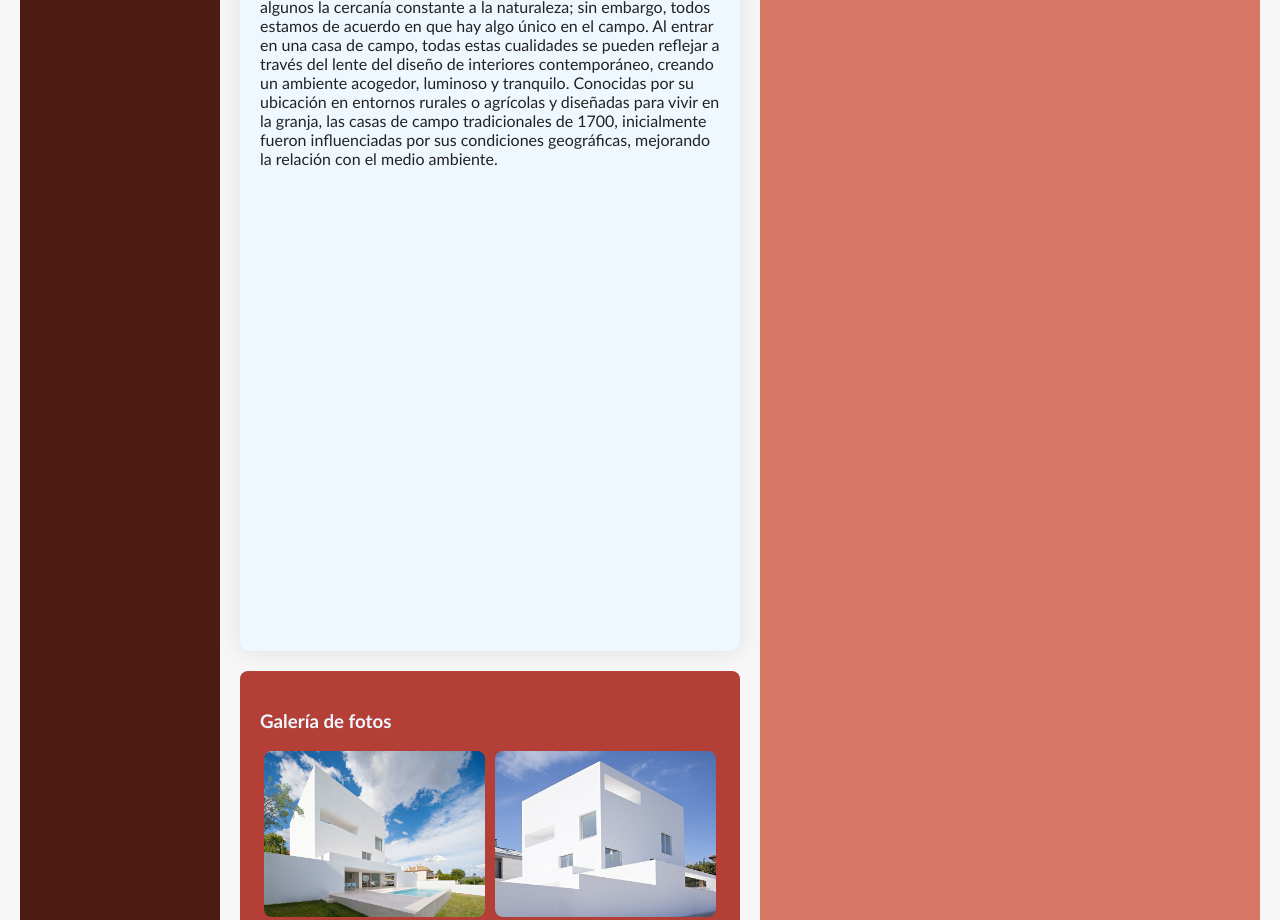
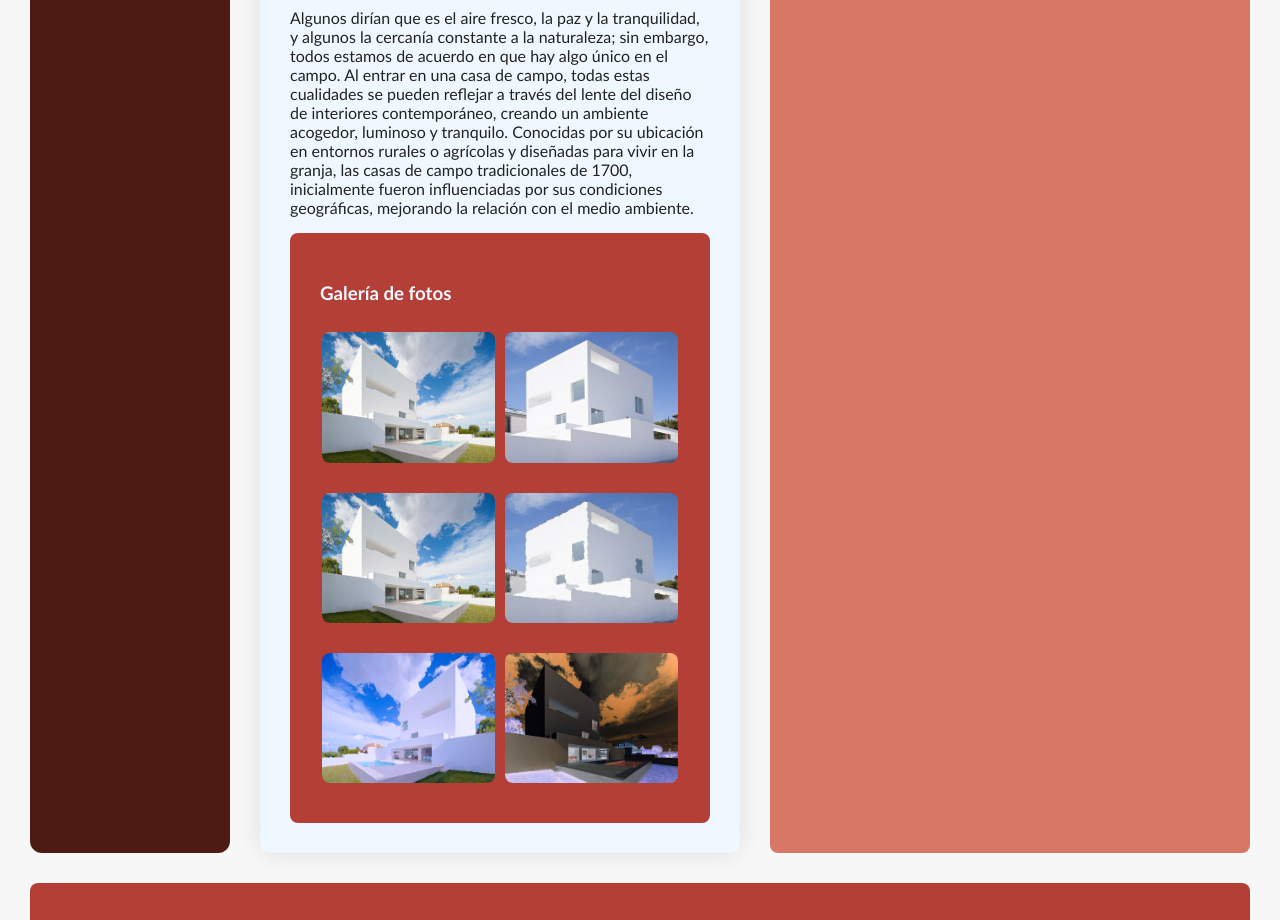
Before and after one commit to dsevillaprog/CURSO-CSS, a plain HTML site: page Ejercicio14/index3.html in a window 1280 px wide. Shown: the part 963-1883 px from the top of the page. Drawn offline with Linux system fonts and the light colour scheme.

Commit message:
Ejer: 2, 12

```diff
--- a/Ejercicio14/css/Ejercicio14.css
+++ b/Ejercicio14/css/Ejercicio14.css
@@ -5,7 +5,7 @@
     --secundario:#d77866;
     --oscuro:#4d1b11;
     --claro:#f7f7f7;
-    --espacio20:20px;
+    --espacio20:30px;
 }
 
 body {
@@ -23,7 +23,7 @@ body {
     "header header header"
     "banner banner banner"
     "nav main sidebar"
-    "nav galeria sidebar"
+    "galeria galeria galeria"
     "footer footer footer ";
     gap: var(--espacio20);
     padding: var(--espacio20);
--- a/Ejercicio14/index3.html
+++ b/Ejercicio14/index3.html
@@ -31,6 +31,17 @@
                 <h2 id="proyecto">Proyecto destacado: Casa Horizonte</h2>
                 <img src="img/casa-garden.jpg" alt="Casa Horizonte">
                 <p>Algunos dirían que es el aire fresco, la paz y la tranquilidad, y algunos la cercanía constante a la naturaleza; sin embargo, todos estamos de acuerdo en que hay algo único en el campo. Al entrar en una casa de campo, todas estas cualidades se pueden reflejar a través del lente del diseño de interiores contemporáneo, creando un ambiente acogedor, luminoso y tranquilo. Conocidas por su ubicación en entornos rurales o agrícolas y diseñadas para vivir en la granja, las casas de campo tradicionales de 1700, inicialmente fueron influenciadas por sus condiciones geográficas, mejorando la relación con el medio ambiente. </p>
+                <section class="galeria">
+                    <h3 id="fotos" >Galería de fotos</h3>
+                    <div class="galeria-img">
+                        <img src="img/casa-garden.jpg" alt="">
+                        <img src="img/casa-rampa.jpg" alt="">
+                        <img src="img/casa-garden.jpg" alt="">
+                        <img src="img/paint4.casa-rampa.jpg" alt="">
+                        <img src="img/paint4.casa-garden2.png" alt="">
+                        <img src="img/Neg.casa-garden.jpg" alt="">
+                    </div>
+                </section>
             </main>
             <aside class="sidebar">
                 <h3>📃 Últimas Noticias 📃</h3>
@@ -53,15 +64,14 @@
                     <img src="img/casa-rampa.jpg" alt="">
                     <img src="img/casa-garden2.png" alt="">
                     <img src="img/casa-garden.jpg" alt="">
-
+                    <img src="img/casa-garden.jpg" alt="">
                     <img src="img/paint4.casa-garden.jpg" alt="">
                     <img src="img/paint4.casa-rampa.jpg" alt="">
                     <img src="img/paint4.casa-garden2.png" alt="">
                     <img src="img/Neg.casa-garden.jpg" alt="">
+                    <img src="img/Neg.casa-rampa.jpg" alt="">
+                    <img src="img/paint4.casa-garden2.png" alt="">
                     <img src="img/Neg.casa-garden.jpg" alt="">
-                    <img src="img/Neg.casa-rampa.jpg" alt="">
-                    <img src="img/casa-garden2.png" alt="">
-                    <img src="img/casa-garden.jpg" alt="">
                 </div>
             </section>
             <footer>
--- /dev/null
+++ b/index.css
@@ -0,0 +1,83 @@
+:root {
+/* ╭─── color
+   ╰───────────────────────────────── */
+    --color-1-cla: #$color1_cla;
+    --color-1-osc: #$color1_osc;
+    --color-2-cla: #$color2_cla;
+    --color-2-osc: #$color2_osc;
+    --color-3-cla: #$color3_cla;
+    --color-3-osc: #$color3_osc;
+
+    --color-txt-cla: #$color_txt_cla;
+    --color-txt-osc: #$color_txt_osc;
+    --color-txt2-cla: #$color_txt2_cla;
+    --color-txt2-osc: #$color_txt2_osc;
+
+/* ╭─── espaciado
+   ╰───────────────────────────────── */
+    --space-lo: 10px;
+    --space-low: 20px;
+    --space-mid: 40px;
+    --space-big: 50px;
+    --space-hig: 100px;
+
+    --space-lo-p: 1%;
+    --space-low-p: 3%;
+    --space-mid-p: 5%;
+    --space-big-p: 8%;
+    --space-hig-p: 13%;
+    --space-full-p: 100%;
+
+    --height-lo: 150px;
+    --height-low: 200px;
+    --height-mid: 300px;
+    --height-big: 450px;
+    --height-hig: 600px;
+
+
+    --height-lo-p: 15%;
+    --height-low-p: 25%;
+    --height-mid-p: 50%;
+    --height-big-p: 70%;
+    --height-hig-p: 90%;
+    --height-full-p: 100%;
+
+    --width-lo: 650px;
+    --width-low: 700px;
+    --width-mid: 800px;
+    --width-big: 1000px;
+    --width-hig: 1400px;
+
+    --width-lo-p: 10%;
+    --width-low-p: 25%;
+    --width-mid-p: 50%;
+    --width-big-p: 70%;
+    --width-hig-p: 90%;
+    --width-full-p: 100%;
+/* ╭───
+   ╰───────────────────────────────── */
+
+/* ╭───
+   ╰───────────────────────────────── */
+
+/* ╭───
+   ╰───────────────────────────────── */
+
+}
+/* ╭─────────────────────────────────────────────────────────────────   HEADER
+   ╰───────────────── */
+
+/* ╭─────────────────────────────────────────────────────────────────   NAV
+   ╰───────────────── */
+
+/* ╭─────────────────────────────────────────────────────────────────   MAIN
+   ╰───────────────── */
+
+/* ╭─────────────────────────────────────────────────────────────────   SECTION
+   ╰───────────────── */
+
+/* ╭─────────────────────────────────────────────────────────────────   ASIDE
+   ╰───────────────── */
+
+/* ╭─────────────────────────────────────────────────────────────────   FOOTER
+   ╰───────────────── */
```
Also changed, not shown: Ejercicio1/index.html (+24 -52 lines), Ejercicio2/paginapresentacionpersonal.html (+12 -8 lines), img/arduino-gsm.jpg (added), img/arduino-uno-blk.jpg (added), img/arduino-uno-top.jpg (added), img/logos-coches.png (deleted).
